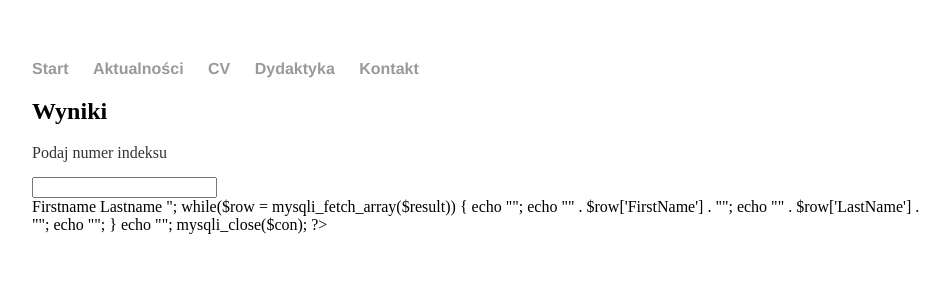
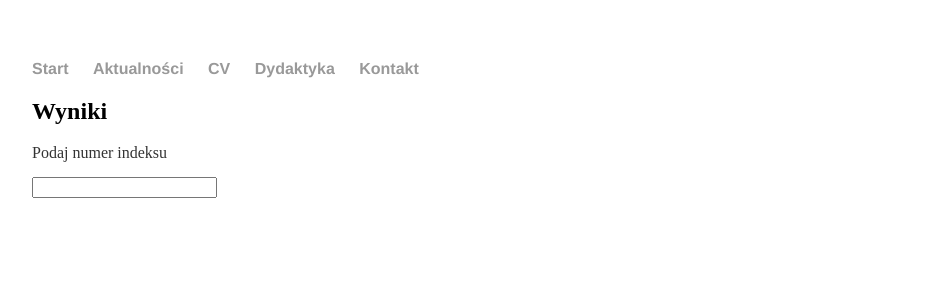
Before and after one commit to alicjaszabelska/alicjaszabelska.github.io, a Jekyll site: the page built from dydaktyka/wyniki.html, in a window 1280 px wide. Shown: the top 300 px of the page, without its empty margins (160-1110 px from the left). Built offline with Jekyll 4.4.1, drawn with Linux system fonts in a browser that asks for light colours.

Commit message:
Update wyniki.html

```diff
--- a/dydaktyka/wyniki.html
+++ b/dydaktyka/wyniki.html
@@ -17,31 +17,3 @@ title: Wyniki
     document.write(ocena)
   }
 </script>
-
-<?php
-$con=mysqli_connect("example.com","peter","abc123","my_db");
-// Check connection
-if (mysqli_connect_errno())
-{
-echo "Failed to connect to MySQL: " . mysqli_connect_error();
-}
-
-$result = mysqli_query($con,"SELECT * FROM Persons");
-
-echo "<table border='1'>
-<tr>
-<th>Firstname</th>
-<th>Lastname</th>
-</tr>";
-
-while($row = mysqli_fetch_array($result))
-{
-echo "<tr>";
-echo "<td>" . $row['FirstName'] . "</td>";
-echo "<td>" . $row['LastName'] . "</td>";
-echo "</tr>";
-}
-echo "</table>";
-
-mysqli_close($con);
-?>
```
